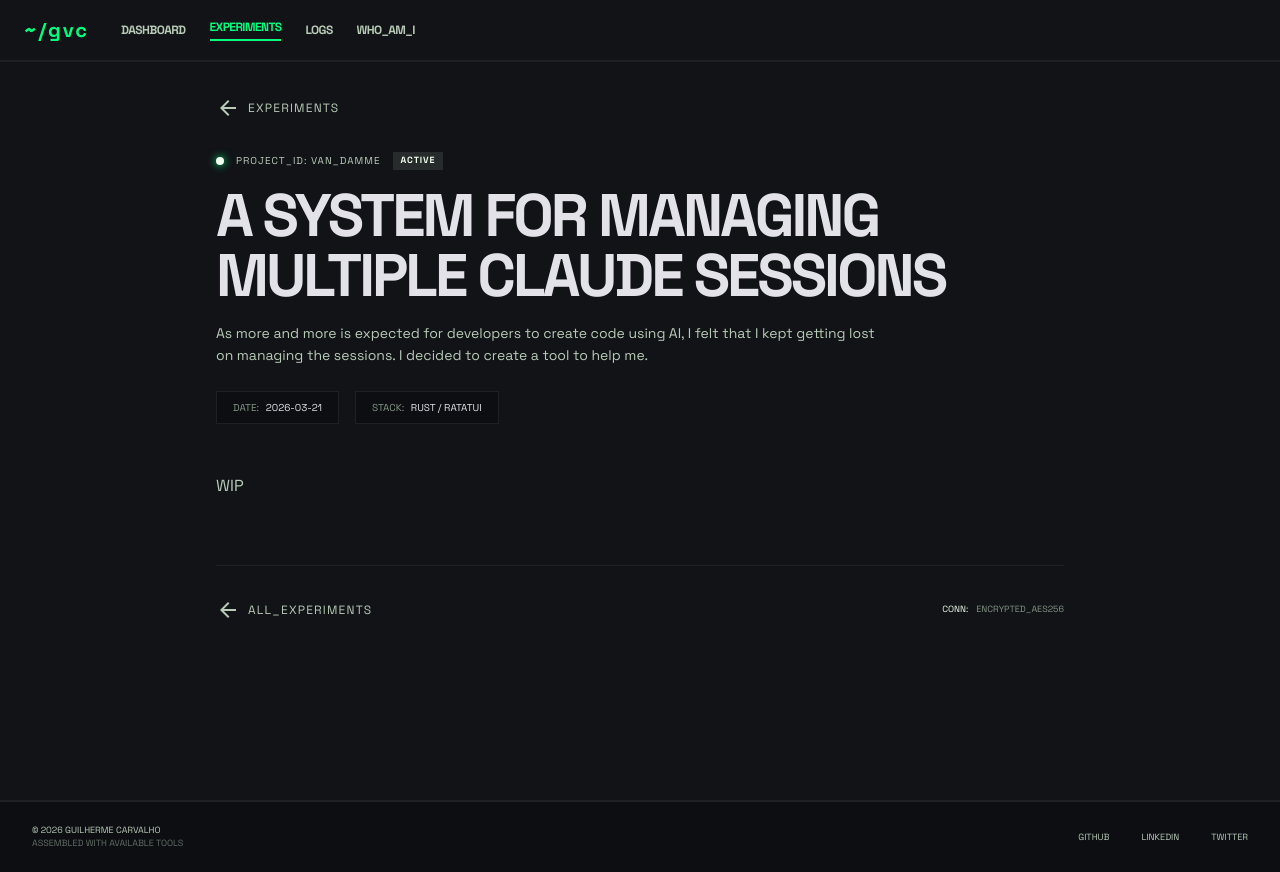
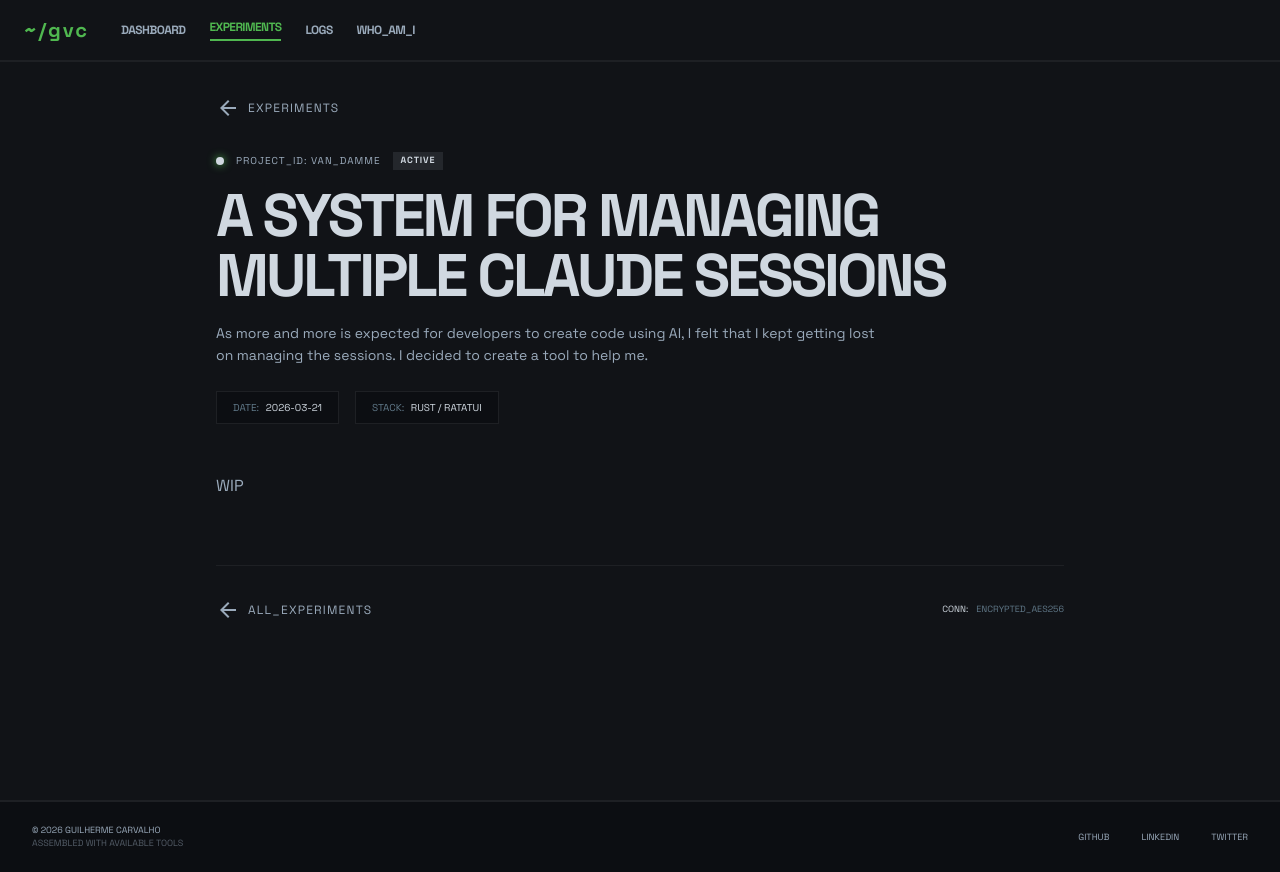
Before and after one commit to gvc/gvc.github.com, an Astro site: page /experiments/autonomous-mesh-protocol in a window 1280 px wide. Built offline with nearby package versions, Linux system fonts and the light colour scheme; Astro itself is replaced by a stand-in of ours.

Commit message:
Apply Syndicate color theme — swap greens and oranges
Replace neon green (#00ff7f) with Syndicate terminal green (#50b850)
and hot orange (#fe5f00) with burnt orange (#d07030/#f09040).

```diff
--- a/src/layouts/Layout.astro
+++ b/src/layouts/Layout.astro
@@ -39,14 +39,14 @@ const { title, activeNav = '', bodyClass = '' } = Astro.props;
       class="fixed top-0 left-0 w-full z-50 bg-[#111317] border-b-2 border-[#1e2024] flex justify-between items-center px-6 py-4"
     >
       <div class="flex items-center gap-8">
-        <a href="/" class="text-xl font-black text-[#00FF7F] tracking-widest font-headline no-underline hover:no-underline">~/gvc</a>
+        <a href="/" class="text-xl font-black text-[#50b850] tracking-widest font-headline no-underline hover:no-underline">~/gvc</a>
         <nav class="hidden md:flex gap-6 items-center">
           <a
             class:list={[
               "font-['Space_Grotesk'] tracking-tighter uppercase text-xs font-bold transition-colors",
               activeNav === 'home'
-                ? "text-[#00FF7F] border-b-2 border-[#00FF7F] pb-1"
-                : "text-[#b9cbb8] hover:text-[#00FF7F]"
+                ? "text-[#50b850] border-b-2 border-[#50b850] pb-1"
+                : "text-[#9aaabb] hover:text-[#50b850]"
             ]}
             href="/"
           >DASHBOARD</a>
@@ -54,8 +54,8 @@ const { title, activeNav = '', bodyClass = '' } = Astro.props;
             class:list={[
               "font-['Space_Grotesk'] tracking-tighter uppercase text-xs font-bold transition-colors",
               activeNav === 'experiments'
-                ? "text-[#00FF7F] border-b-2 border-[#00FF7F] pb-1"
-                : "text-[#b9cbb8] hover:text-[#00FF7F]"
+                ? "text-[#50b850] border-b-2 border-[#50b850] pb-1"
+                : "text-[#9aaabb] hover:text-[#50b850]"
             ]}
             href="/experiments"
           >EXPERIMENTS</a>
@@ -63,8 +63,8 @@ const { title, activeNav = '', bodyClass = '' } = Astro.props;
             class:list={[
               "font-['Space_Grotesk'] tracking-tighter uppercase text-xs font-bold transition-colors",
               activeNav === 'writings'
-                ? "text-[#00FF7F] border-b-2 border-[#00FF7F] pb-1"
-                : "text-[#b9cbb8] hover:text-[#00FF7F]"
+                ? "text-[#50b850] border-b-2 border-[#50b850] pb-1"
+                : "text-[#9aaabb] hover:text-[#50b850]"
             ]}
             href="/writings"
           >LOGS</a>
@@ -72,8 +72,8 @@ const { title, activeNav = '', bodyClass = '' } = Astro.props;
             class:list={[
               "font-['Space_Grotesk'] tracking-tighter uppercase text-xs font-bold transition-colors",
               activeNav === 'who-am-i'
-                ? "text-[#00FF7F] border-b-2 border-[#00FF7F] pb-1"
-                : "text-[#b9cbb8] hover:text-[#00FF7F]"
+                ? "text-[#50b850] border-b-2 border-[#50b850] pb-1"
+                : "text-[#9aaabb] hover:text-[#50b850]"
             ]}
             href="/who-am-i"
           >WHO_AM_I</a>
@@ -97,27 +97,27 @@ const { title, activeNav = '', bodyClass = '' } = Astro.props;
     >
       <div class="flex flex-col gap-1">
         <div
-          class="font-['Space_Grotesk'] text-[9px] leading-none uppercase text-[#b9cbb8]"
+          class="font-['Space_Grotesk'] text-[9px] leading-none uppercase text-[#9aaabb]"
         >
           &copy; 2026 GUILHERME CARVALHO
         </div>
         <div
-          class="font-['Space_Grotesk'] text-[9px] leading-none uppercase text-[#b9cbb8]/50"
+          class="font-['Space_Grotesk'] text-[9px] leading-none uppercase text-[#9aaabb]/50"
         >
           Assembled with available tools
         </div>
       </div>
       <div class="flex gap-8">
         <a
-          class="font-['Space_Grotesk'] text-[9px] leading-none uppercase text-[#b9cbb8] hover:text-[#fe5f00] transition-colors focus:ring-1 focus:ring-[#fe5f00] outline-none"
+          class="font-['Space_Grotesk'] text-[9px] leading-none uppercase text-[#9aaabb] hover:text-[#d07030] transition-colors focus:ring-1 focus:ring-[#d07030] outline-none"
           href="https://github.com/gvc"
         >GITHUB</a>
         <a
-          class="font-['Space_Grotesk'] text-[9px] leading-none uppercase text-[#b9cbb8] hover:text-[#fe5f00] transition-colors focus:ring-1 focus:ring-[#fe5f00] outline-none"
+          class="font-['Space_Grotesk'] text-[9px] leading-none uppercase text-[#9aaabb] hover:text-[#d07030] transition-colors focus:ring-1 focus:ring-[#d07030] outline-none"
           href="https://www.linkedin.com/in/guieevc/"
         >LINKEDIN</a>
         <a
-          class="font-['Space_Grotesk'] text-[9px] leading-none uppercase text-[#b9cbb8] hover:text-[#fe5f00] transition-colors focus:ring-1 focus:ring-[#fe5f00] outline-none"
+          class="font-['Space_Grotesk'] text-[9px] leading-none uppercase text-[#9aaabb] hover:text-[#d07030] transition-colors focus:ring-1 focus:ring-[#d07030] outline-none"
           href="https://x.com/guieevc"
         >TWITTER</a>
       </div>
@@ -127,19 +127,19 @@ const { title, activeNav = '', bodyClass = '' } = Astro.props;
     <nav
       class="md:hidden fixed bottom-0 left-0 w-full bg-[#111317] flex justify-around items-center py-4 z-[60] border-t border-[#1e2024]"
     >
-      <a class:list={["flex flex-col items-center gap-1", activeNav === 'home' ? "text-[#00FF7F]" : "text-[#b9cbb8]"]} href="/">
+      <a class:list={["flex flex-col items-center gap-1", activeNav === 'home' ? "text-[#50b850]" : "text-[#9aaabb]"]} href="/">
         <span class="material-symbols-outlined">grid_view</span>
         <span class="text-[8px] uppercase tracking-tighter font-bold">HOME</span>
       </a>
-      <a class:list={["flex flex-col items-center gap-1", activeNav === 'experiments' ? "text-[#00FF7F]" : "text-[#b9cbb8]"]} href="/experiments">
+      <a class:list={["flex flex-col items-center gap-1", activeNav === 'experiments' ? "text-[#50b850]" : "text-[#9aaabb]"]} href="/experiments">
         <span class="material-symbols-outlined">account_tree</span>
         <span class="text-[8px] uppercase tracking-tighter font-bold">WORK</span>
       </a>
-      <a class:list={["flex flex-col items-center gap-1", activeNav === 'writings' ? "text-[#00FF7F]" : "text-[#b9cbb8]"]} href="/writings">
+      <a class:list={["flex flex-col items-center gap-1", activeNav === 'writings' ? "text-[#50b850]" : "text-[#9aaabb]"]} href="/writings">
         <span class="material-symbols-outlined">terminal</span>
         <span class="text-[8px] uppercase tracking-tighter font-bold">LOGS</span>
       </a>
-      <a class:list={["flex flex-col items-center gap-1", activeNav === 'who-am-i' ? "text-[#00FF7F]" : "text-[#b9cbb8]"]} href="/who-am-i">
+      <a class:list={["flex flex-col items-center gap-1", activeNav === 'who-am-i' ? "text-[#50b850]" : "text-[#9aaabb]"]} href="/who-am-i">
         <span class="material-symbols-outlined">person</span>
         <span class="text-[8px] uppercase tracking-tighter font-bold">ID</span>
       </a>
--- a/src/pages/experiments/[id].astro
+++ b/src/pages/experiments/[id].astro
@@ -15,7 +15,7 @@ const { Content } = await render(entry);
 
 const statusColors: Record<string, { bg: string; text: string; label: string }> = {
   active: { bg: 'bg-primary/10', text: 'text-primary', label: 'ACTIVE' },
-  stable: { bg: 'bg-[#00bcd4]/10', text: 'text-[#00bcd4]', label: 'STABLE' },
+  stable: { bg: 'bg-[#40a0b0]/10', text: 'text-[#40a0b0]', label: 'STABLE' },
   critical: { bg: 'bg-secondary/10', text: 'text-secondary', label: 'CRITICAL' },
   archived: { bg: 'bg-outline/10', text: 'text-outline', label: 'ARCHIVED' },
 };
@@ -87,7 +87,7 @@ const status = statusColors[entry.data.status] || statusColors.active;
         font-family: 'JetBrains Mono', monospace;
       }
       .pulse-dot {
-        box-shadow: 0 0 8px #00ff7f;
+        box-shadow: 0 0 8px #50b850;
       }
     </style>
   </Fragment>
--- a/src/pages/experiments/index.astro
+++ b/src/pages/experiments/index.astro
@@ -9,7 +9,7 @@ const experiments = allExperiments.sort(
 
 const statusColors: Record<string, { bg: string; text: string; label: string }> = {
   active: { bg: 'bg-primary/10', text: 'text-primary', label: 'ACTIVE' },
-  stable: { bg: 'bg-[#00bcd4]/10', text: 'text-[#00bcd4]', label: 'STABLE' },
+  stable: { bg: 'bg-[#40a0b0]/10', text: 'text-[#40a0b0]', label: 'STABLE' },
   critical: { bg: 'bg-secondary/10', text: 'text-secondary', label: 'CRITICAL' },
   archived: { bg: 'bg-outline/10', text: 'text-outline', label: 'ARCHIVED' },
 };
@@ -26,7 +26,7 @@ function formatDate(date: Date): string {
         box-shadow: inset 0 2px 4px rgba(0, 0, 0, 0.5);
       }
       .pulse-dot {
-        box-shadow: 0 0 8px #00ff7f;
+        box-shadow: 0 0 8px #50b850;
       }
     </style>
   </Fragment>
--- a/src/pages/index.astro
+++ b/src/pages/index.astro
@@ -21,8 +21,8 @@ function formatTime(date: Date): string {
           linear-gradient(
             90deg,
             rgba(255, 0, 0, 0.06),
-            rgba(0, 255, 0, 0.02),
-            rgba(0, 255, 0, 0.06)
+            rgba(80, 184, 80, 0.02),
+            rgba(80, 184, 80, 0.06)
           );
         background-size:
           100% 2px,
@@ -41,7 +41,7 @@ function formatTime(date: Date): string {
       <div
         class="absolute top-10 right-10 text-on-surface-variant font-headline text-[10px] leading-relaxed opacity-40 select-none hidden lg:block"
       >
-        KERNEL_LOAD_ADR: 0x00FF7F<br />
+        KERNEL_LOAD_ADR: 0x50B850<br />
         MEMORY_MAP: SUCCESS<br />
         DRV_INIT: [OK]<br />
         SHELL_ESTABLISHED: TRUE
--- a/src/pages/pomodoro.astro
+++ b/src/pages/pomodoro.astro
@@ -6,7 +6,7 @@ import Layout from '../layouts/Layout.astro';
   <Fragment slot="head">
     <style>
       .pulse-dot {
-        box-shadow: 0 0 8px #00ff7f;
+        box-shadow: 0 0 8px #50b850;
       }
       @keyframes pulse-fade {
         0%, 100% { opacity: 0.9; }
--- a/src/pages/writings/index.astro
+++ b/src/pages/writings/index.astro
@@ -47,7 +47,7 @@ function formatDateTime(date: Date): { date: string; time: string } {
         background: linear-gradient(
           to bottom,
           transparent 50%,
-          rgba(0, 255, 127, 0.02) 50%
+          rgba(80, 184, 80, 0.02) 50%
         );
         background-size: 100% 4px;
       }
--- a/src/styles/global.css
+++ b/src/styles/global.css
@@ -5,9 +5,9 @@
   --color-on-primary-fixed: #00210b;
   --color-on-tertiary: #20333c;
   --color-error: #ffb4ab;
-  --color-on-primary: #003917;
-  --color-primary-container: #00ff7f;
-  --color-on-surface-variant: #b9cbb8;
+  --color-on-primary: #121a24;
+  --color-primary-container: #50b850;
+  --color-on-surface-variant: #9aaabb;
   --color-outline-variant: #3b4b3c;
   --color-surface-container-highest: #333539;
   --color-on-tertiary-fixed-variant: #364953;
@@ -15,38 +15,38 @@
   --color-tertiary-container: #cde1ee;
   --color-surface-dim: #111317;
   --color-inverse-on-surface: #2f3035;
-  --color-on-secondary-container: #521a00;
-  --color-on-secondary: #591c00;
-  --color-on-primary-container: #007134;
+  --color-on-secondary-container: #121a24;
+  --color-on-secondary: #121a24;
+  --color-on-primary-container: #0a0a0a;
   --color-error-container: #93000a;
   --color-on-secondary-fixed: #370e00;
   --color-surface-bright: #37393e;
   --color-background: #111317;
-  --color-inverse-primary: #006d33;
+  --color-inverse-primary: #3a8a3a;
   --color-tertiary: #f7fbff;
   --color-on-error-container: #ffdad6;
-  --color-secondary-container: #fe5f00;
-  --color-on-surface: #e2e2e8;
-  --color-secondary-fixed-dim: #ffb598;
-  --color-inverse-surface: #e2e2e8;
-  --color-primary: #f0ffed;
-  --color-surface-tint: #00e471;
-  --color-primary-fixed-dim: #00e471;
+  --color-secondary-container: #d07030;
+  --color-on-surface: #d0d8e0;
+  --color-secondary-fixed-dim: #f09040;
+  --color-inverse-surface: #d0d8e0;
+  --color-primary: #d0d8e0;
+  --color-surface-tint: #50b850;
+  --color-primary-fixed-dim: #50b850;
   --color-tertiary-fixed-dim: #b5cad6;
   --color-on-error: #690005;
   --color-surface-variant: #333539;
-  --color-secondary: #ffb598;
+  --color-secondary: #f09040;
   --color-surface-container-lowest: #0c0e12;
-  --color-outline: #849584;
-  --color-on-tertiary-container: #51646f;
+  --color-outline: #607888;
+  --color-on-tertiary-container: #4a8a9a;
   --color-on-tertiary-fixed: #0a1e27;
-  --color-on-primary-fixed-variant: #005224;
-  --color-on-background: #e2e2e8;
-  --color-on-secondary-fixed-variant: #7e2c00;
+  --color-on-primary-fixed-variant: #3a7a3a;
+  --color-on-background: #d0d8e0;
+  --color-on-secondary-fixed-variant: #803010;
   --color-tertiary-fixed: #d1e6f2;
-  --color-secondary-fixed: #ffdbce;
+  --color-secondary-fixed: #f09040;
   --color-surface: #111317;
-  --color-primary-fixed: #63ff93;
+  --color-primary-fixed: #50b850;
   --color-surface-container-high: #282a2e;
 
   --font-headline: "Space Grotesk", sans-serif;
```
